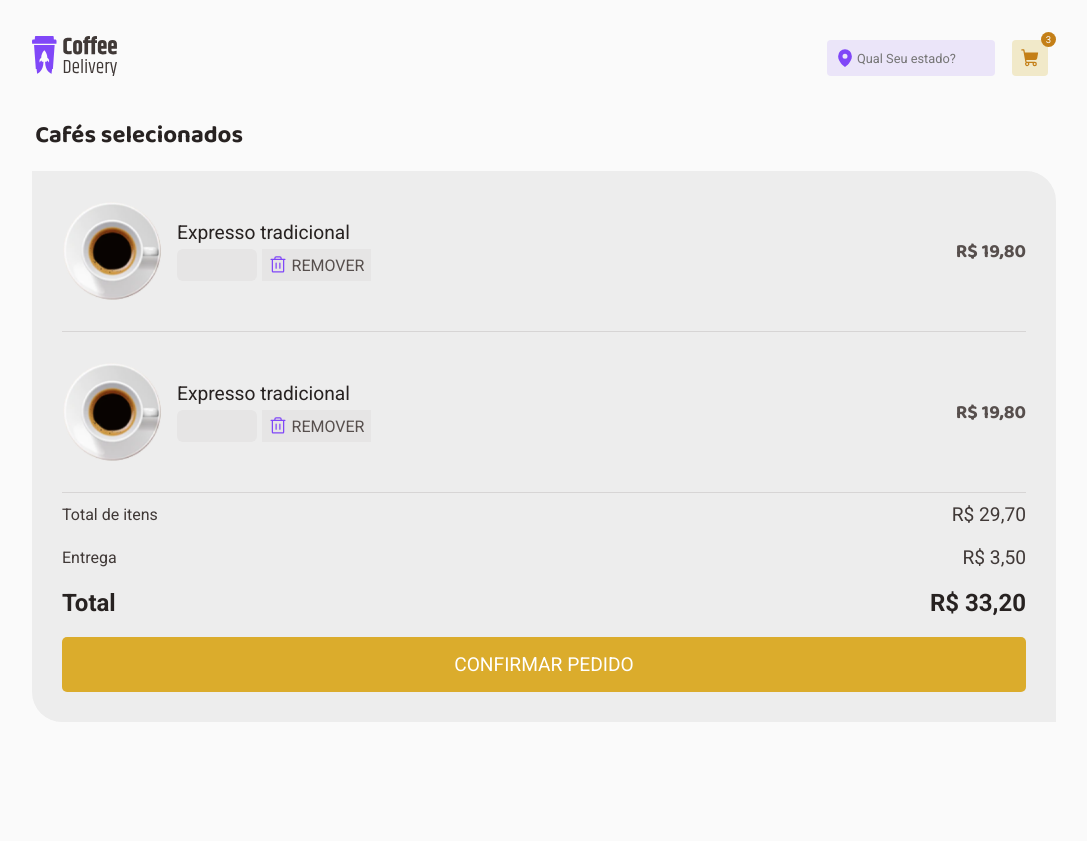
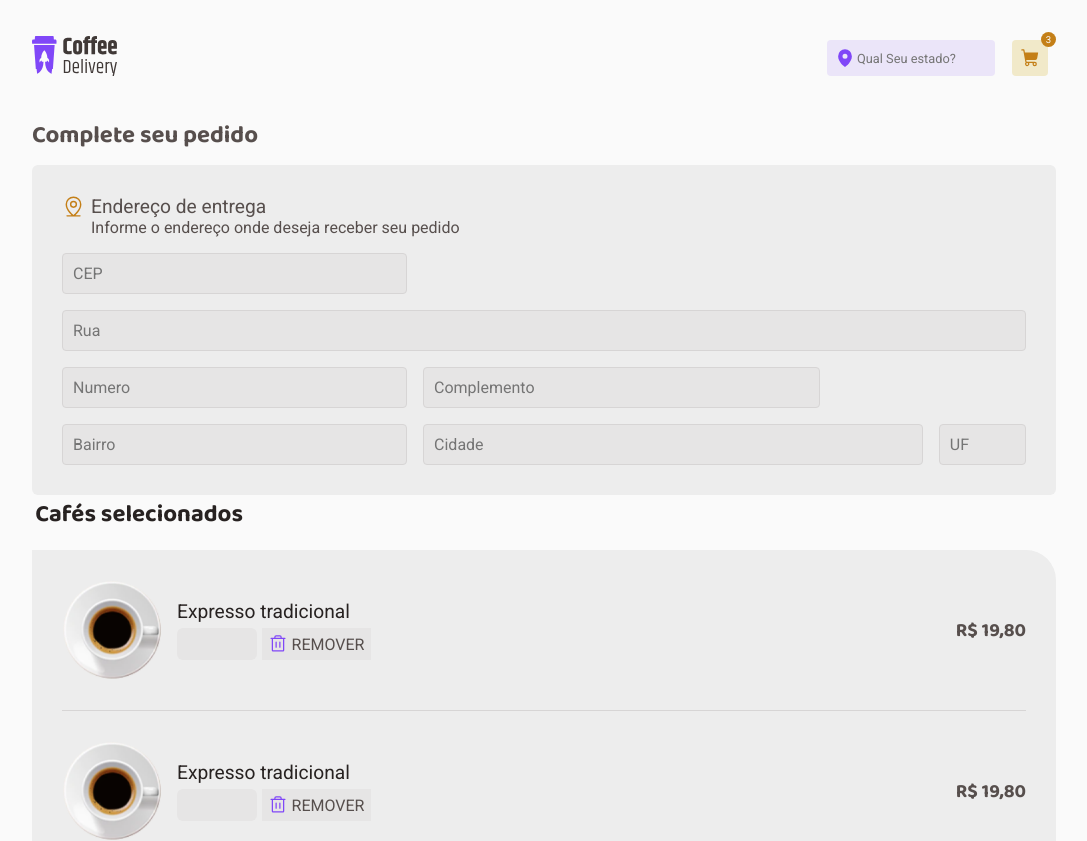
Before and after one commit to marialuisa214/coffeDelivery, a React (Vite) app: page /checkout in a window 1280 px wide. Shown: the top 841 px of the page, without its empty margins (96-1183 px from the left). Before the commit the page ends 800 px from the top, so only its background shows below. Built offline with nearby package versions, Linux system fonts and the light colour scheme.

Commit message:
:nail_care: feat: componente Informações de endereço

```diff
--- /dev/null
+++ b/src/pages/Checkout/Components/InfoEndereço/index.tsx
@@ -0,0 +1,28 @@
+import { MapPinLine } from "@phosphor-icons/react";
+import { BoxLocalization, BoxLocalizationTitle, Container, ContextLocalizationBase, ContextLocalizationCidede, ContextLocalizationComplemento, ContextLocalizationRua, ContextLocalizationUf } from "./style";
+import { useTheme } from "styled-components";
+
+export function InfoEndereco() {
+    const theme =useTheme();
+    return(
+        <Container>
+            <h1>Complete seu pedido</h1>
+            <BoxLocalization>
+                <BoxLocalizationTitle>
+                    <MapPinLine size={23} color={theme['yellow-800']}/>
+                    <div>
+                        <h2>Endereço de entrega</h2>
+                        <p>Informe o endereço onde deseja receber seu pedido</p>
+                    </div>
+                </BoxLocalizationTitle>
+                <ContextLocalizationBase type="text" placeholder="CEP"/>
+                <ContextLocalizationRua type="text" placeholder="Rua"/>
+                <ContextLocalizationBase type="text" placeholder="Numero"/>
+                <ContextLocalizationComplemento type="text" placeholder="Complemento"/>
+                <ContextLocalizationBase type="text" placeholder="Bairro"/>
+                <ContextLocalizationCidede type="text" placeholder="Cidade"/>
+                <ContextLocalizationUf type="text" placeholder="UF"/>
+            </BoxLocalization>
+        </Container>
+    )
+}
--- /dev/null
+++ b/src/pages/Checkout/Components/InfoEndereço/style.ts
@@ -0,0 +1,68 @@
+import styled from "styled-components";
+
+export const Container = styled.div`
+  display: flex;
+  flex-direction: column;
+  gap:10px;
+   h1{
+    font-size: 1.5rem;
+    font-weight: 500;
+    color: ${({ theme }) => theme['gray-500']};
+    font-family: 'Baloo 2', sans-serif;
+   }
+  `
+
+export const BoxLocalization = styled.div`
+  display: grid;
+  grid-template-columns: repeat(19, 1fr);
+  gap: 1rem;
+  background-color: ${({ theme }) => theme['white-300']};
+  padding: 30px;
+  border-radius: 6px;
+
+  input {
+    border: none;
+    border-radius: 4px;
+    padding: 10px;
+    background-color: ${({ theme }) => theme['white-400']};
+    border: 1px solid ${({ theme }) => theme['gray-100']};
+  }
+
+  `
+
+export const BoxLocalizationTitle = styled.div`
+    grid-column-start: 1;
+    grid-column-end: 20;
+    display: flex;
+    flex-direction: row;
+    gap: 6px;
+    align-items: start;
+
+    h2 {
+        font-size: 1.2rem;
+        font-weight: 500;
+        color: ${({ theme }) => theme['gray-500']};
+    }
+`
+
+export const ContextLocalizationBase = styled.input`
+    grid-column-start: 1;
+    grid-column-end: 8;
+`
+export const ContextLocalizationRua = styled.input`
+    grid-column-start: 1;
+    grid-column-end: 20;
+`
+export const ContextLocalizationComplemento = styled.input`
+    grid-column-start: 8;
+    grid-column-end: 16;
+`
+export const ContextLocalizationCidede = styled.input`
+    grid-column-start:8;
+    grid-column-end: 18;
+`
+
+export const ContextLocalizationUf = styled.input`
+    grid-column-start:18;
+    grid-column-end: 20;
+`
--- a/src/pages/Checkout/index.tsx
+++ b/src/pages/Checkout/index.tsx
@@ -1,19 +1,14 @@
 import { InfoCompra } from "./Components/InfoCompra"
+import { InfoEndereco } from "./Components/InfoEndereço"
 
 export function Checkout() {
     return (
         <form>
-            <InfoCompra />
             <div>
-                <div>
-
-                </div>
-                <div>
-
-                </div>
-
+                <InfoEndereco />
 
             </div>
+            <InfoCompra />
 
         </form>
     )
```
